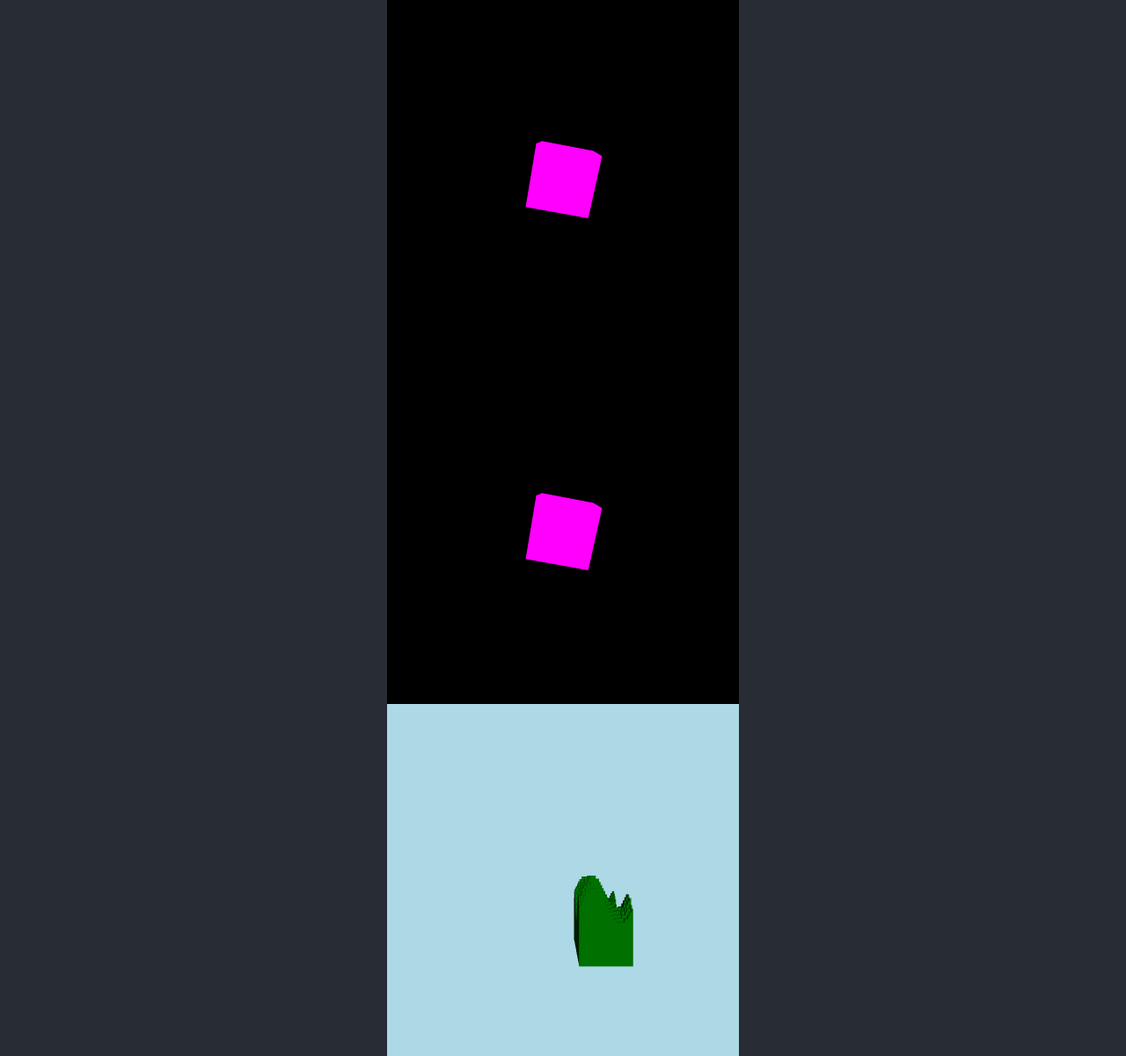
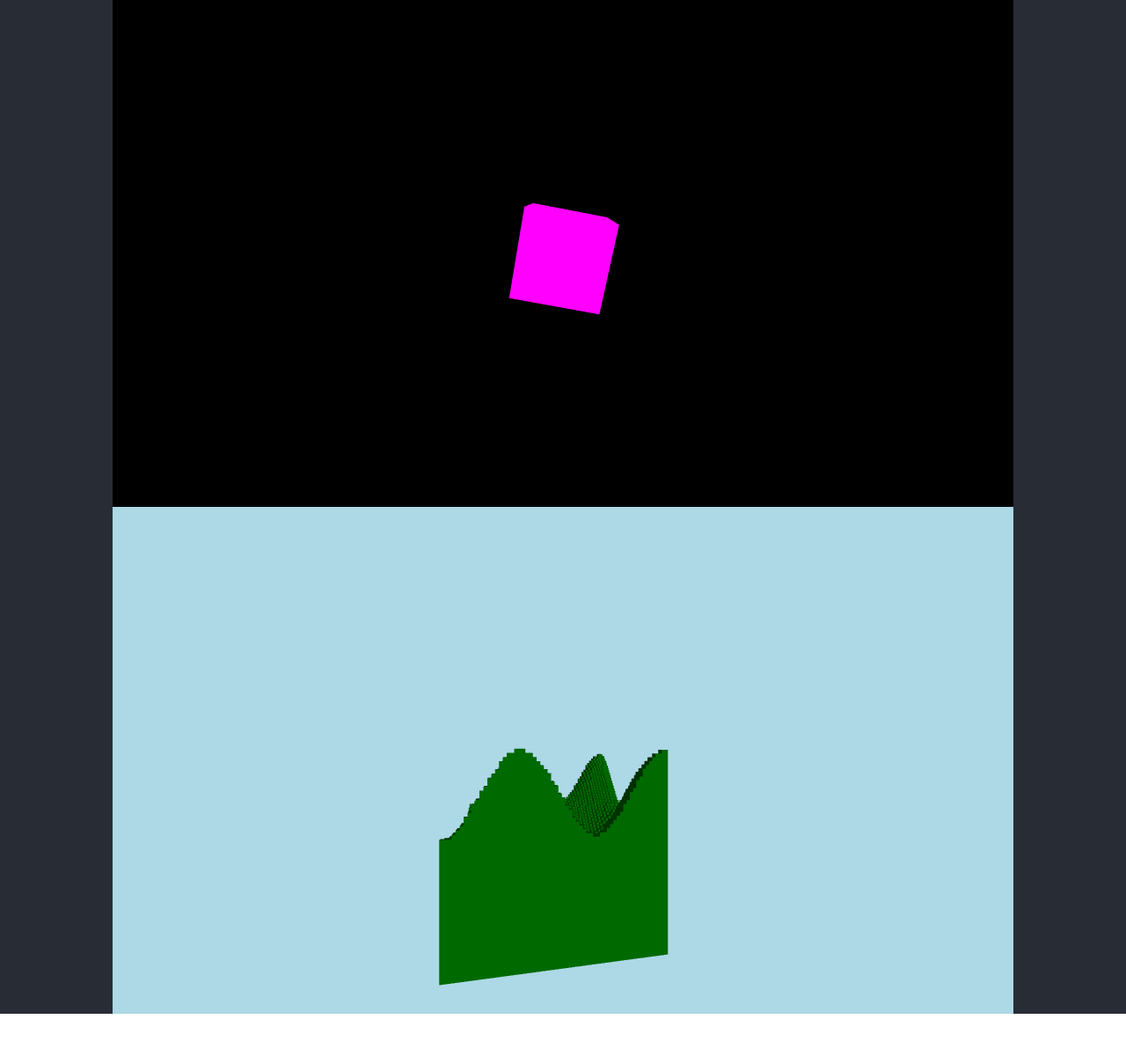
Before and after one commit to arthurgirip/licentaVoxel, a React (Create React App) app: page / in a window 1280 px wide. Shown: the whole page at 88% size. After the commit the page ends 1152 px from the top, so only its background shows below. Built offline with nearby package versions, Linux system fonts and the light colour scheme.

Commit message:
third commit: reduced to 2 canvases and added their ids

```diff
--- a/src/App.js
+++ b/src/App.js
@@ -8,7 +8,6 @@ function App() {
     <div className="App">
       <header className="App-header">
         <VoxelCanvas></VoxelCanvas>
-        <VoxelCanvas></VoxelCanvas>
         <VoxDiv></VoxDiv>
       </header>
     </div>
--- a/src/components/VoxDiv.js
+++ b/src/components/VoxDiv.js
@@ -4,7 +4,7 @@ import ReactDOM from 'react-dom';
 import VoxelWorld from '../classes/VoxelWorld'
 
 var renderRequested = false;
-var cellSize = 32;
+var cellSize = 64;
 
 var fov = 75;
 var aspect = 2;  // the canvas default
@@ -83,7 +83,7 @@ class VoxDiv extends React.Component {
         for (let y = 0; y < cellSize; ++y) {
             for (let z = 0; z < cellSize; ++z) {
                 for (let x = 0; x < cellSize; ++x) {
-                    const height = (Math.sin(x / cellSize * Math.PI * 2) + Math.sin(z / cellSize * Math.PI * 3)) * (cellSize / 6) + (cellSize / 2);
+                    const height = (Math.cos(x / cellSize * Math.PI * 2) + Math.cos(z / cellSize * Math.PI * 3)) * (cellSize / 6) + (cellSize / 2);
                     if (y < height) {
                         world.setVoxel(x, y, z, 1);
                     }
@@ -104,7 +104,7 @@ class VoxDiv extends React.Component {
             new THREE.BufferAttribute(new Float32Array(normals), normalNumComponents));
         geometry.setIndex(indices);
         const mesh = new THREE.Mesh(geometry, material);
-        camera.position.z = 100
+        camera.position.z = 150
         scene.add(mesh);
 
         addLight(-1,  2,  4);
@@ -148,7 +148,9 @@ class VoxDiv extends React.Component {
         cancelAnimationFrame(this.frameId)
     }
 
+
     animate() {
+        this.mesh.rotation.y += 0.01
 
         this.renderScene()
         this.frameId = window.requestAnimationFrame(this.animate)
@@ -160,8 +162,8 @@ class VoxDiv extends React.Component {
 
     render() {
       return (
-        <div
-          style={{ width: '400px', height: '400px' }}
+        <div id="voxelCanvas"
+          style={{ width: '1024px', height: '576px' }}
           ref={(mount) => { this.mount = mount }}
         />
       )
--- a/src/components/VoxelCanvas.js
+++ b/src/components/VoxelCanvas.js
@@ -78,8 +78,8 @@ class VoxelCanvas extends React.Component {
 
     render() {
       return (
-        <div
-          style={{ width: '400px', height: '400px' }}
+        <div id="drawCanvas"
+          style={{ width: '1024px', height: '576px' }}
           ref={(mount) => { this.mount = mount }}
         />
       )
```
